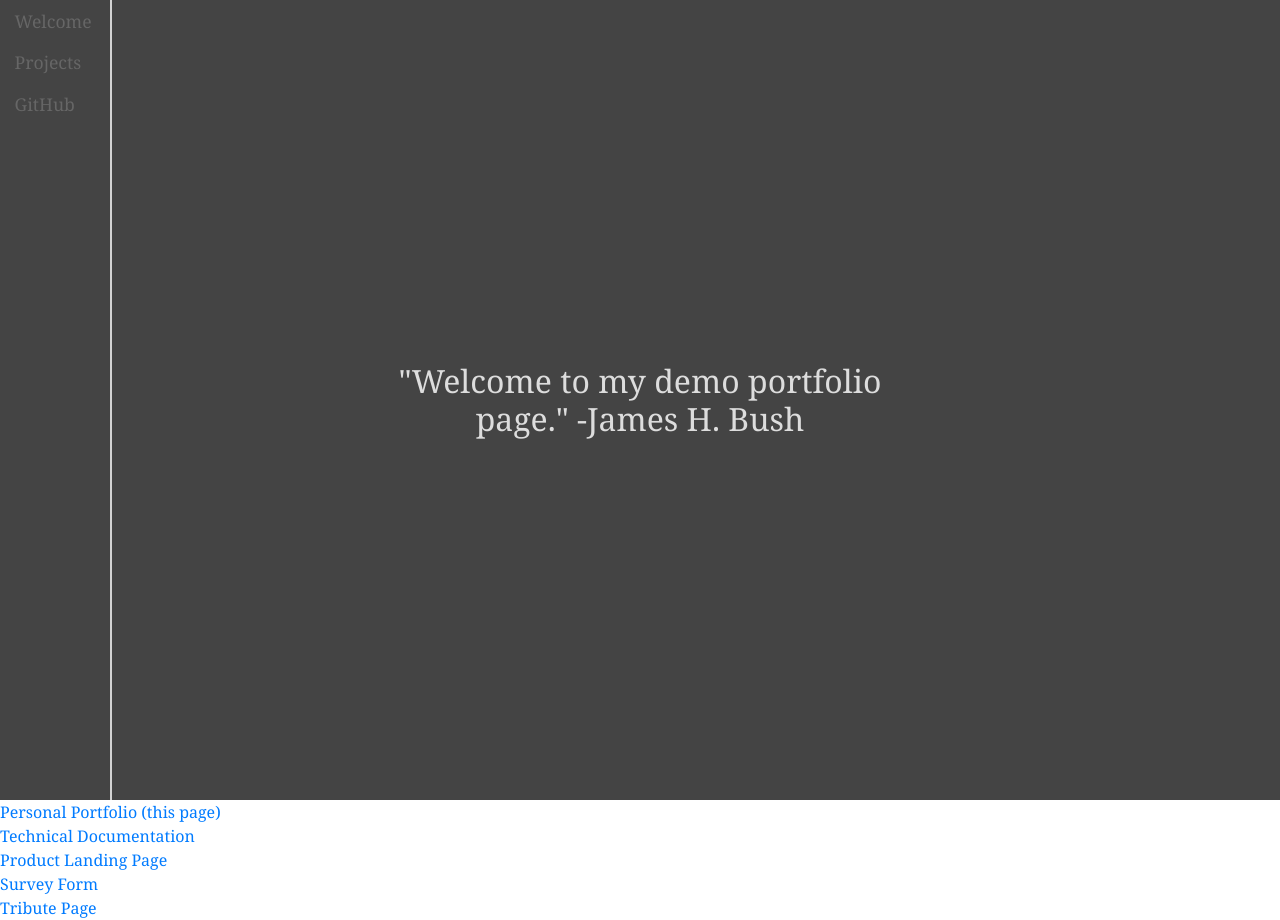
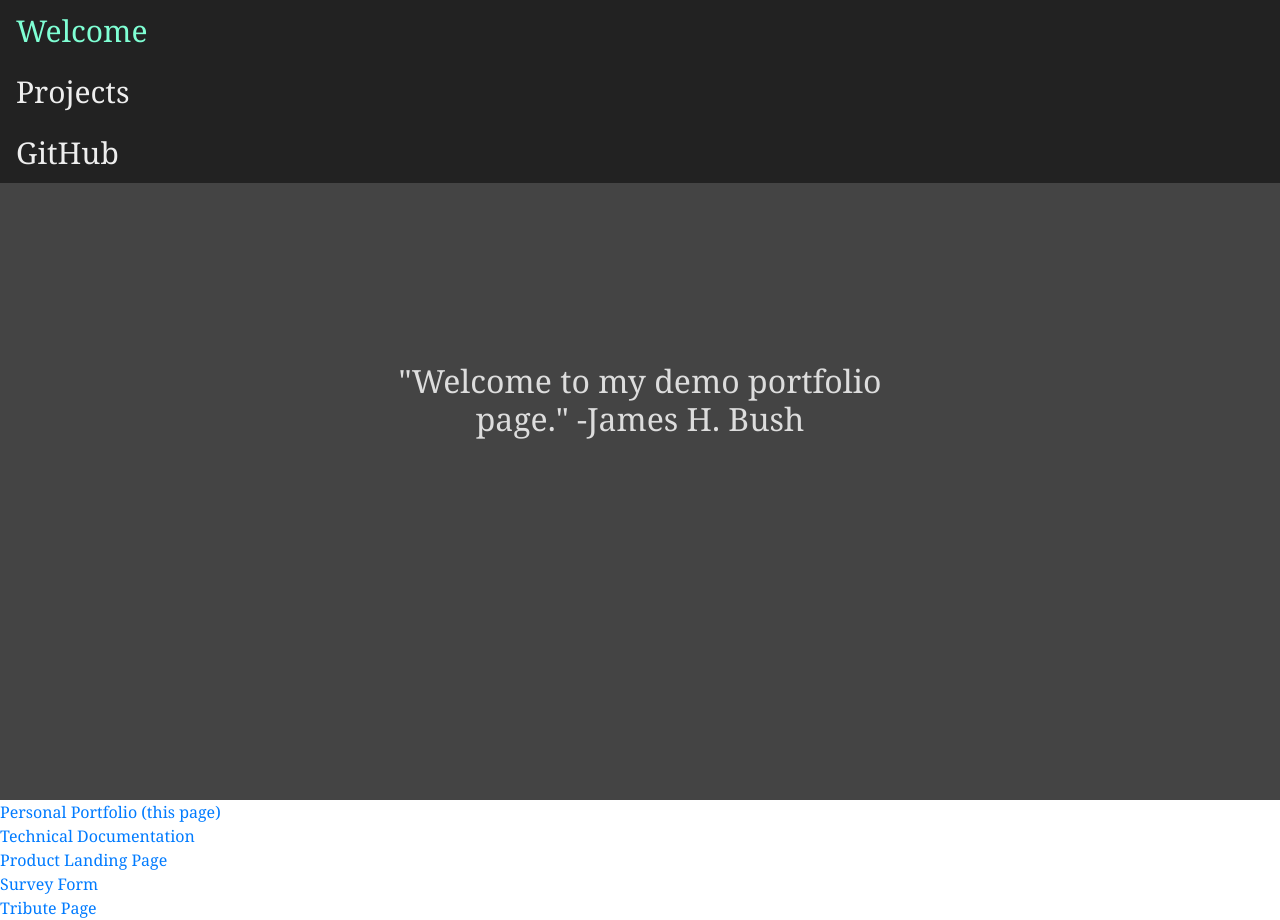
Before and after one commit to jameshbush/free_code_camp, a React (Create React App) app: page /00_responsive_web_design/04_personal_portfolio_page in a window 1280 px wide. Built offline with nearby package versions, Linux system fonts and the light colour scheme.

Commit message:
Isolates docs navbar style

```diff
--- a/src/00_responsive_web_design/03_technical_documentation/TechnicalDocumentation.tsx
+++ b/src/00_responsive_web_design/03_technical_documentation/TechnicalDocumentation.tsx
@@ -11,7 +11,7 @@ class TechnicalDocumentation extends React.Component {
         <p id="test-info">(Page width must be {">"} 865px for tests to pass)</p>
 
         <div id="Topic_0"></div>
-        <nav id="navbar">
+        <nav id="navbar" className="docs-navbar">
           <header>
             <h5>Topics</h5>
           </header>
--- a/src/00_responsive_web_design/03_technical_documentation/styles.scss
+++ b/src/00_responsive_web_design/03_technical_documentation/styles.scss
@@ -3,7 +3,7 @@ body {
   font-family: LyonDisplay, Georgia, serif;
 }
 
-nav#navbar {
+nav#navbar.docs-navbar {
   background: inherit !important;
   position: fixed;
   width: 7em !important;
```
